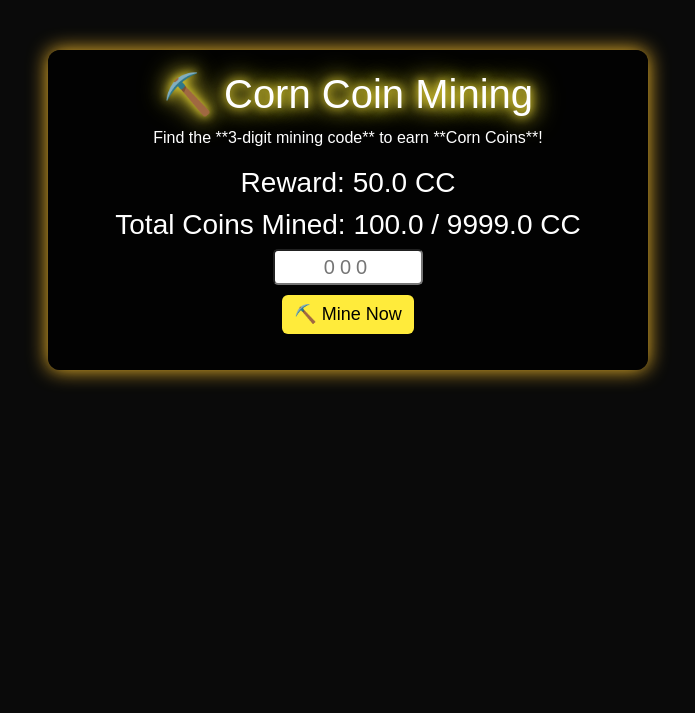
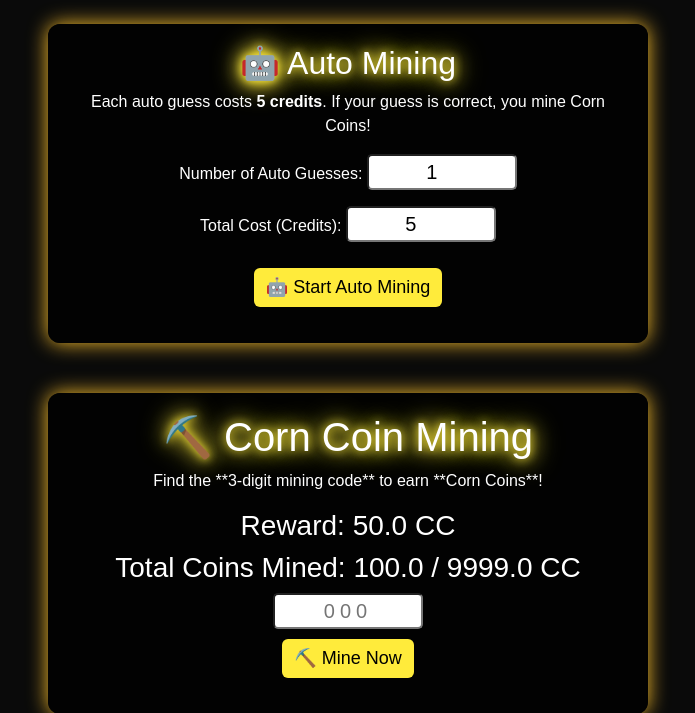
Before and after one commit to Ekansh38/CornCoins, a Django app: template corncoin/bank/templates/bank/mining.html in a window 1280 px wide. Shown: the part 116-829 px from the top of the page, without its empty margins (292-987 px from the left). Before the commit the page ends 502 px from the top, so only its background shows below. Run offline with Django 5.2, Linux system fonts and the light colour scheme; the template is opened without the code that fills it: values that come from a table or form of the project are taken from there, others are empty; data comes from the database, SQL or seed files in the repository; both versions use the stored data as it was after the commit.

Commit message:
MINING AND STABLE

```diff
--- a/corncoin/bank/models.py
+++ b/corncoin/bank/models.py
@@ -57,9 +57,7 @@ class Market(models.Model):
 
     def generate_new_code(self):
         """Generates a random 3-digit code (allows leading zeros) and encrypts it"""
-        new_code = "{:03d}".format(
-            random.randint(0, 999)
-        )  # Ensures 3 digits (e.g., 001, 123)
+        new_code = str(random.randint(0, 999)).zfill(3)
         self.mining_code_uncensored = new_code
         encrypted_code = cipher.encrypt(new_code.encode()).decode()
         self.mining_code = encrypted_code
--- a/corncoin/bank/templates/bank/mining.html
+++ b/corncoin/bank/templates/bank/mining.html
@@ -18,6 +18,78 @@
         <a class="navbar-brand" href="/bank-transfer/">🏦 Bank Transfer</a>
     </div>
 </nav>
+
+        <!-- Auto Mining Section -->
+<div class="mining-container mt-4">
+    <h2 class="glow">🤖 Auto Mining</h2>
+    <p>Each auto guess costs <strong>5 credits</strong>. If your guess is correct, you mine Corn Coins!</p>
+
+    <!-- Input Fields -->
+    <div class="mb-3">
+        <label for="guess-count">Number of Auto Guesses:</label>
+        <input type="number" id="guess-count" class="mine-input" min="1" value="1">
+    </div>
+
+    <div class="mb-3">
+        <label for="guess-cost">Total Cost (Credits):</label>
+        <input type="number" id="guess-cost" class="mine-input" value="5" readonly>
+    </div>
+
+    <!-- Start Auto Mining Button -->
+    <button class="btn mine-btn" onclick="startAutoMining()">🤖 Start Auto Mining</button>
+
+    <!-- Auto Mining Result -->
+    <p id="auto-mine-response" class="mt-3"></p>
+</div>
+
+<script>
+    // Update cost when user types in either field
+    document.getElementById("guess-count").addEventListener("input", function() {
+        let count = parseInt(this.value) || 0;
+        document.getElementById("guess-cost").value = count * 5;
+    });
+
+    document.getElementById("guess-cost").addEventListener("input", function() {
+        let cost = parseInt(this.value) || 0;
+        document.getElementById("guess-count").value = cost / 5;
+    });
+
+    function startAutoMining() {
+        let guessCount = parseInt(document.getElementById("guess-count").value) || 0;
+        let responseBox = document.getElementById("auto-mine-response");
+
+        if (guessCount < 1) {
+            responseBox.className = "error";
+            responseBox.innerText = "❌ You must buy at least 1 auto guess.";
+            return;
+        }
+
+        // Show processing message
+        responseBox.className = "mining-animation";
+        responseBox.innerText = "🤖 Auto Mining in Progress...";
+
+        fetch("/auto-mine/", {
+            method: "POST",
+            headers: { "Content-Type": "application/json" },
+            body: JSON.stringify({ guess_count: guessCount })
+        })
+        .then(response => response.json())
+        .then(data => {
+            if (data.success) {
+                responseBox.className = "success";
+                responseBox.innerText = `✅ ${data.message}`;
+            } else {
+                responseBox.className = "error";
+                responseBox.innerText = `❌ ${data.error}`;
+            }
+        })
+        .catch(error => {
+            responseBox.className = "error";
+            responseBox.innerText = "❌ Auto mining failed.";
+            console.error("Auto Mining Error:", error);
+        });
+    }
+</script>
 
 
     <style>
--- a/corncoin/bank/urls.py
+++ b/corncoin/bank/urls.py
@@ -13,4 +13,5 @@ urlpatterns = [
     path("mine/", mine, name="mine"),
     path("graph/", transaction_graph, name="transaction_graph"),
     path("bank-transfer/", bank_transfer, name="bank_transfer"),
+    path("auto-mine/", auto_mine, name="auto_mine"),
 ]
```
Also changed, not shown: corncoin/bank/views.py (+107 -0 lines), corncoin/db.sqlite3.
